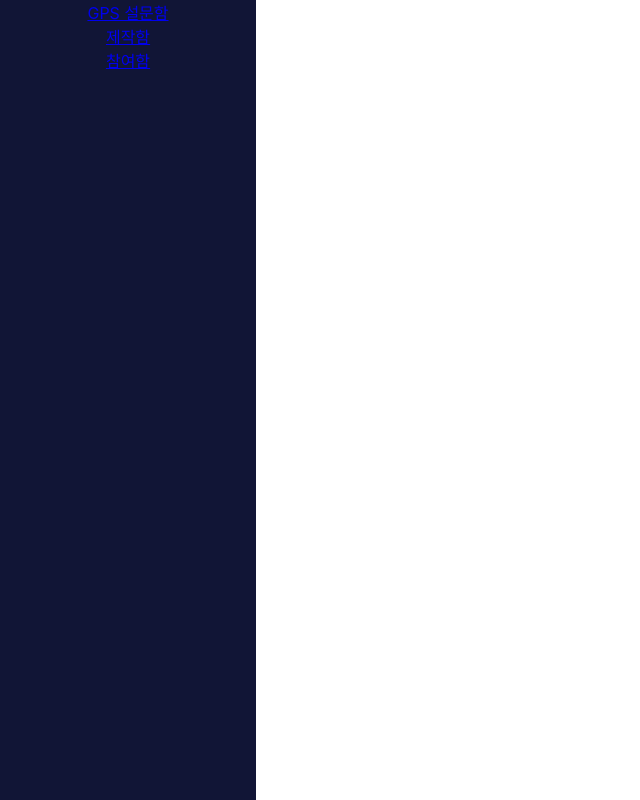
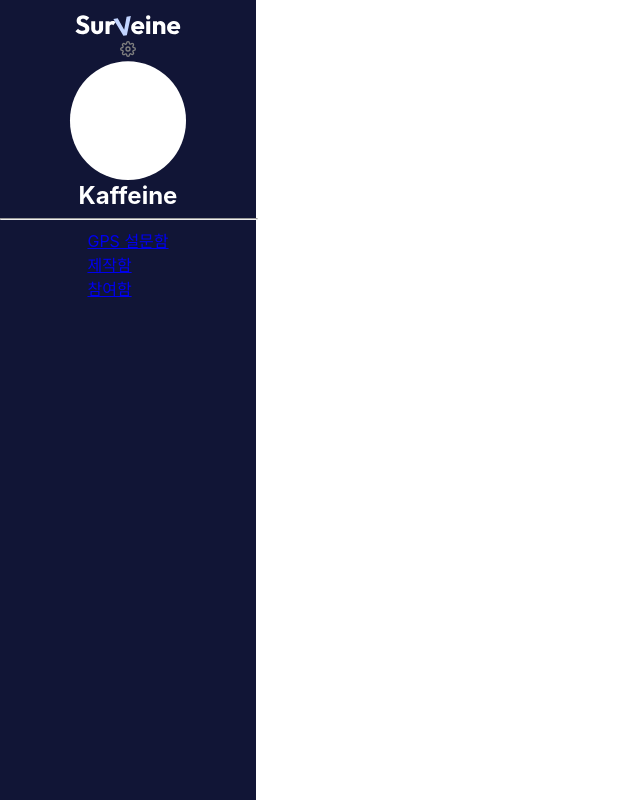
Before and after one commit to gnryu/surveine, a React (Create React App) app: page / in a window 1280 px wide. Shown: the whole page, without its empty margins (0-640 px from the left). Built offline with nearby package versions, Linux system fonts and the light colour scheme.

Commit message:
워킹스페이스 사이드바생성

```diff
--- a/src/SideBar/SideNavi.css
+++ b/src/SideBar/SideNavi.css
@@ -1,20 +1,40 @@
-.Navbar{
-display: flex;
+.container {
+    display: flex;
+    flex-direction: row;
+  }
+
+.navbar{
+flex-direction: column;
 align-items: center;
-justify-content: center;
-width: 100%;
+width: 250px;
+height: 100vh;
+background-color: #111536;
 }
 
-.Navbar .me-auto{
-    font-weight: bold;
-    font-size: large;
-    text-decoration-line: none;
+.top-nav {
+    display: flex;
+    flex: 1;
+    background-color: #e93636;
+  }
+
+.navbar hr{
+    color:white;
+    size: 3px;
+    width: 100%;
+
 }
 
-.Navbar .button{
-     float: right;
+.profile {
+
+  }
+
+.name{
+    font-weight: bold;
+    font-size: x-large;
+    text-align: center;
+    color:white;
 }
-
-.Navbar .Profile{
+.icon{
     display: flex;
+    justify-content: space-between;
 }
--- a/src/SideBar/SideNavi.js
+++ b/src/SideBar/SideNavi.js
@@ -7,16 +7,17 @@ import {CgProfile} from 'react-icons/cg';
 function SideNavi(){
 
 return(
+  <div className="container">
+     <div className="navbar">
       <div>
       <img src= "/img/logo.svg"  alt="logo"/>
+      </div>
       <div>
-     <div>
-      <button><FiSettings/></button>
-     </div>
-     <div className="Profile">
-      <CgProfile/>
-      <Navbar bg="dark" variant="dark">
-    <Container>
+        <FiSettings classnName="icon" color="grey" />
+      </div>
+      <img src="/img/profile.svg" alt="profile"/>
+      <div className="name"> Kaffeine</div>
+      <hr/>
       <Navbar.Collapse id="responsive-navbar-nav">
         <Nav className="me-auto">
           <Nav.Link href="/gps설문함">GPS 설문함</Nav.Link>
@@ -34,13 +35,9 @@ return(
           </NavDropdown>
         </Nav>
       </Navbar.Collapse>
-    </Container>
-  </Navbar>
-  </div>
-  </div>
-  </div>
+      </div>
+      </div>
   );
 }
 
-
 export default SideNavi;
--- a/src/TopBar/Navi.css
+++ b/src/TopBar/Navi.css
@@ -1,8 +1,9 @@
 .navbar{
     width: 100%;
     padding: 15px 0px;
-    background-color: #111536;
-    text-align: center;
+    background-color: hsl(234, 52%, 14%);
+    display: flex;
+
 }
 
 .navbarMenu{
@@ -13,6 +14,6 @@
     font-weight: bold;
 }
 
-.navbar .img{
-    float: right;
+.buttons{
+    display:flex;
 }
--- a/src/TopBar/Navi.js
+++ b/src/TopBar/Navi.js
@@ -6,13 +6,17 @@ import {GrLanguage} from 'react-icons/gr';
 
 function Navi(){
     return(
-            <div className="navbar" >
-                <img src= '/img/logo.svg'  alt="logo"/>
-                <Link className="navbarMenu" to={'/workspace'}>Work Space</Link>
-                <Link className="navbarMenu" to={'/sandbox'}>Sand Box</Link>
+        <div className="navbar">
+            <img src= '/img/logo.svg'  alt="logo"/>
+            <div>
+            <Link className="navbarMenu" to={'/workspace'}>Work Space</Link>
+            <Link className="navbarMenu" to={'/sandbox'}>Sand Box</Link>
+            </div>
+            <div className="buttons">
                 <button><GrLanguage/></button>
                 <button>Login</button>
             </div>
+        </div>
     );
 }
 
--- a/src/TopBar/NaviTwo.css
+++ /dev/null
@@ -1,18 +0,0 @@
-.navbar{
-    width: 100%;
-    padding: 15px 0px;
-    background-color: white;
-    text-align: center;
-}
-
-.navbarMenu{
-    color: #111536;
-    margin: 10px;
-    text-decoration: none;
-    font-size: 1.5em;
-    font-weight: bold;
-}
-
-.navbar .img{
-    float: right;
-}
--- a/src/TopBar/NaviTwo.js
+++ /dev/null
@@ -1,18 +0,0 @@
-import React from "react";
-import { Link } from "react-router-dom";
-import "./NaviTwo.css";
-import {GrLanguage} from 'react-icons/gr';
-
-
-function NaviTwo(){
-    return(
-            <div className="navbar" >
-                <Link className="navbarMenu" to={'/workspace'}>Work Space</Link>
-                <Link className="navbarMenu" to={'/sandbox'}>Sand Box</Link>
-                <button><GrLanguage/></button>
-                <button>Logout</button>
-            </div>
-    );
-}
-
-export default NaviTwo;
--- a/src/Workspace.js
+++ b/src/Workspace.js
@@ -1,13 +1,12 @@
 import { BrowserRouter } from 'react-router-dom';
 import './App.css';
 import SideNavi from './SideBar/SideNavi';
-import NaviTwo from './TopBar/NaviTwo';
+
 
 function Workspace() {
   return (
     <div>
        <div className='container'>
-        <NaviTwo/>
         <SideNavi/>
        </div>
     </div>
```
Also changed, not shown: public/img/gps.svg (added), public/img/profile.svg (added).
